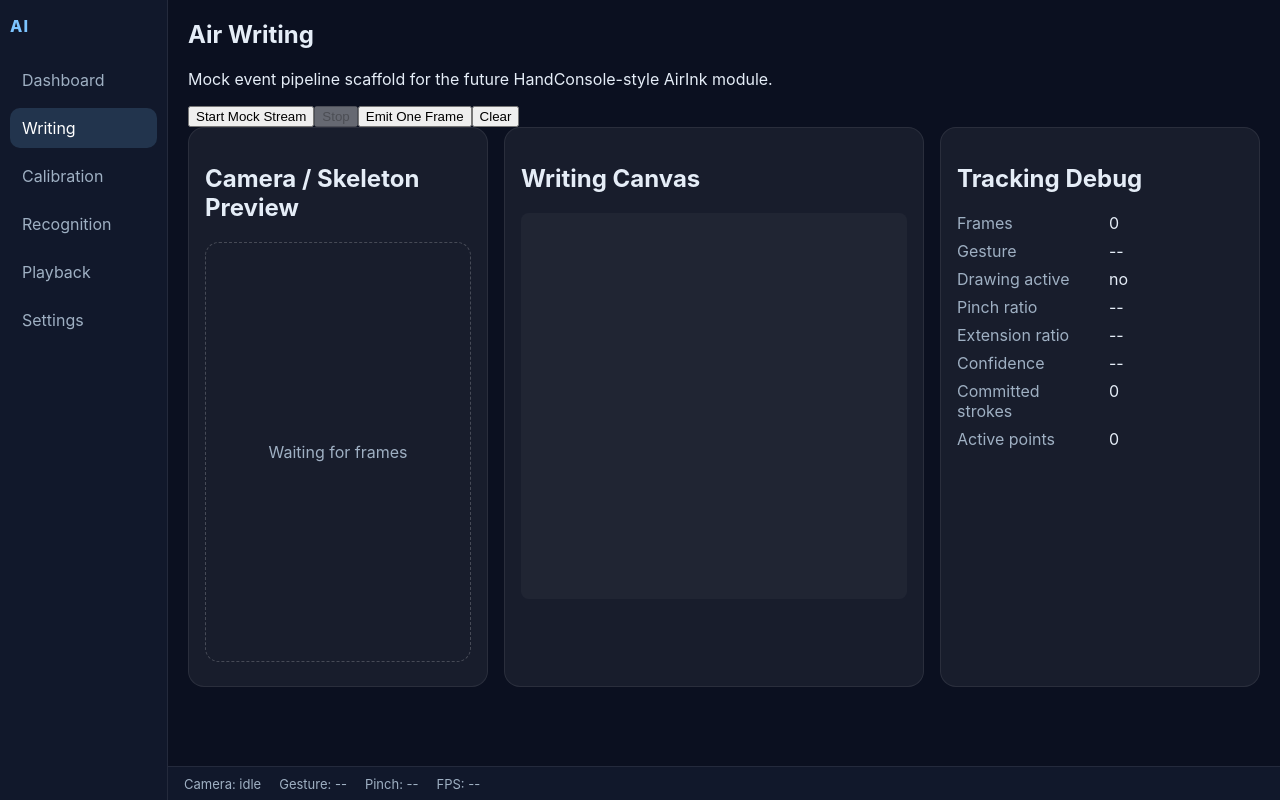
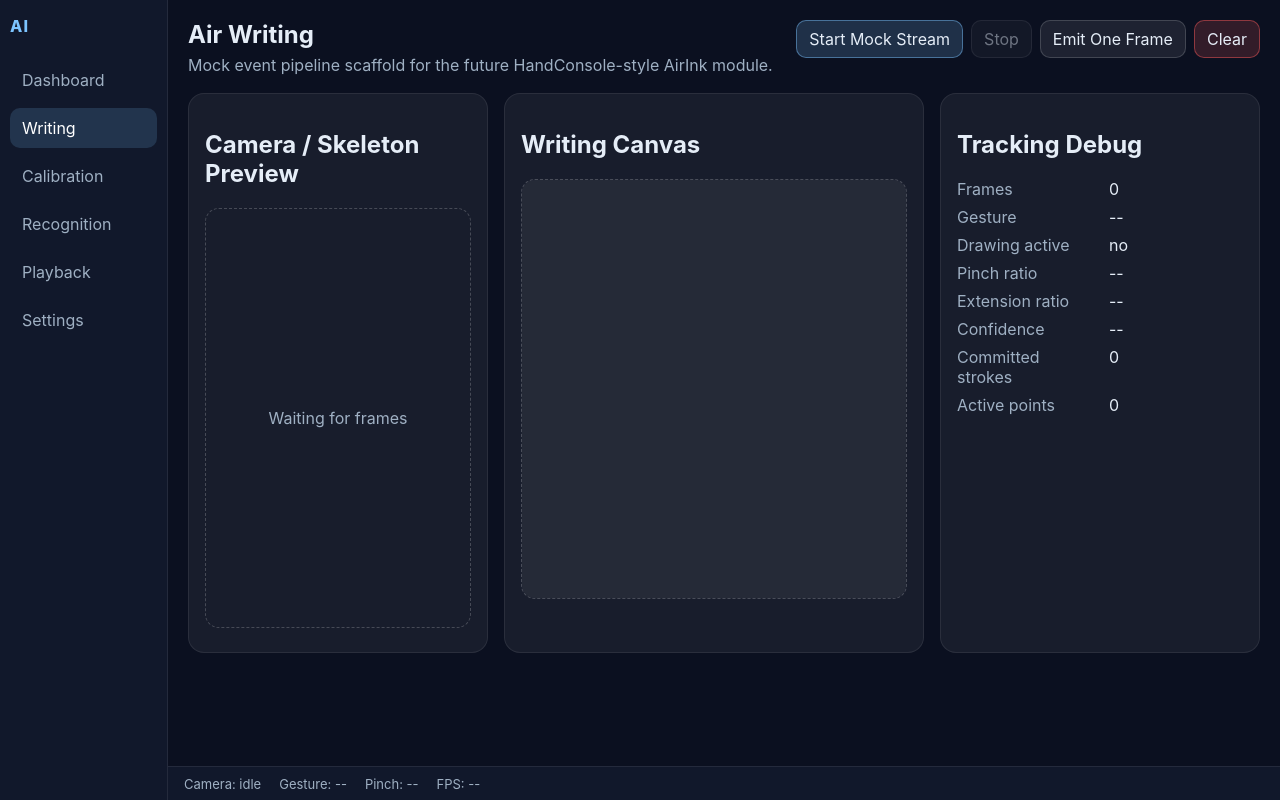
Before and after one commit to DJYDN/AirInk, a React (Vite) app in the folder handconsole_adapter/apps/desktop/: page /writing in a window 1280 px wide. Built offline with nearby package versions, Linux system fonts and the light colour scheme.

Commit message:
Style adapter mock controls and writing canvas

```diff
--- a/handconsole_adapter/apps/desktop/src/index.css
+++ b/handconsole_adapter/apps/desktop/src/index.css
@@ -13,6 +13,10 @@ body {
   min-width: 1024px;
   min-height: 720px;
   background: #0b1020;
+}
+
+button {
+  font: inherit;
 }
 
 .app-shell {
@@ -76,7 +80,20 @@ body {
 }
 
 .page h1 {
-  margin-top: 0;
+  margin: 0;
+}
+
+.page-header {
+  display: flex;
+  align-items: flex-start;
+  justify-content: space-between;
+  gap: 20px;
+  margin-bottom: 18px;
+}
+
+.page-header p {
+  margin: 6px 0 0;
+  color: #9fb0c3;
 }
 
 .card-grid {
@@ -121,6 +138,52 @@ body {
   color: #9fb0c3;
 }
 
+.writing-canvas {
+  display: block;
+  width: 100%;
+  height: 420px;
+  color: #7cc4ff;
+  border-radius: 14px;
+  border: 1px dashed rgba(255, 255, 255, 0.2);
+  background: rgba(255, 255, 255, 0.025);
+}
+
+.mock-controls {
+  display: flex;
+  align-items: center;
+  gap: 8px;
+  flex-wrap: wrap;
+  justify-content: flex-end;
+}
+
+.btn {
+  border: 1px solid rgba(255, 255, 255, 0.16);
+  border-radius: 10px;
+  color: #e5edf7;
+  background: rgba(255, 255, 255, 0.08);
+  padding: 8px 12px;
+  cursor: pointer;
+}
+
+.btn:hover:not(:disabled) {
+  background: rgba(255, 255, 255, 0.14);
+}
+
+.btn:disabled {
+  opacity: 0.45;
+  cursor: not-allowed;
+}
+
+.btn.primary {
+  border-color: rgba(124, 196, 255, 0.45);
+  background: rgba(124, 196, 255, 0.18);
+}
+
+.btn.danger {
+  border-color: rgba(255, 92, 92, 0.45);
+  background: rgba(255, 92, 92, 0.16);
+}
+
 dl {
   display: grid;
   grid-template-columns: 140px 1fr;
```
